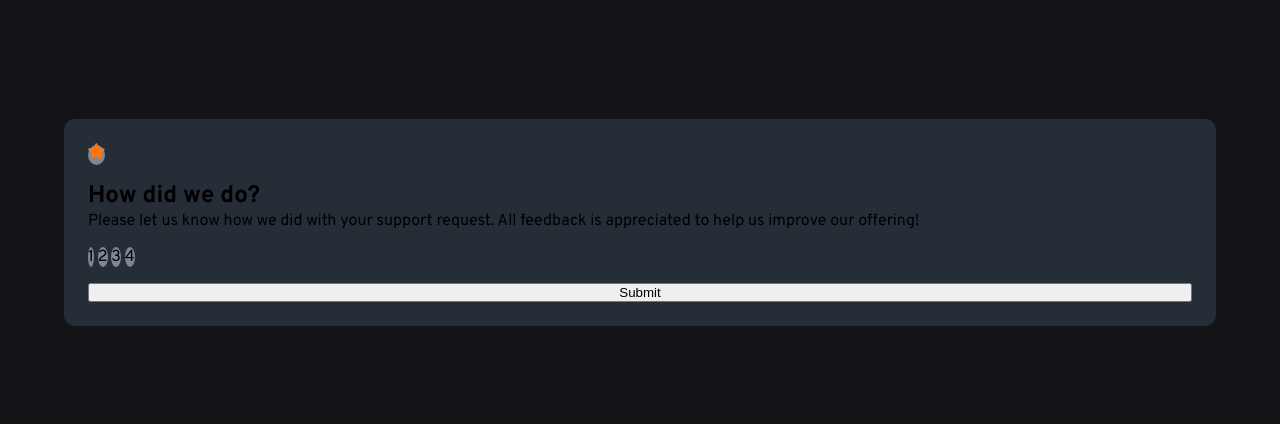
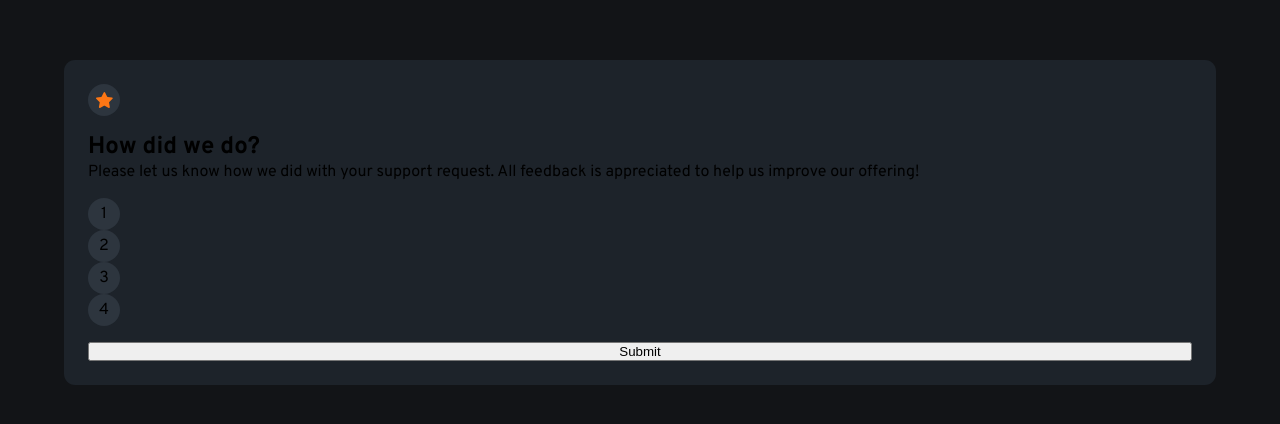
Before and after one commit to kwasi-OT/codetest, a plain HTML site: page index.html in a window 1280 px wide. Shown: the part 178-602 px from the top of the page. Drawn offline with Linux system fonts and the light colour scheme.

Commit message:
altered card bg color

```diff
--- a/index.html
+++ b/index.html
@@ -26,7 +26,7 @@
       --White: hsl(0, 0%, 100%);
       --Light-Grey: hsl(217, 12%, 63%);
       --Medium-Grey: hsl(216, 12%, 54%);
-      --Dark-Blue: hsl(213, 19%, 18%);
+      --Dark-Blue: hsl(214, 19%, 14%);
       --Very-Dark-Blue: hsl(216, 12%, 8%);
     }
 
@@ -60,7 +60,11 @@
       width: 2rem;
       height: 2rem;
       border-radius: 50%;
-      background-color: var(--Medium-Grey);
+      background-color: hsl(212, 16%, 21%);
+      display: flex;
+      flex-direction: column;
+      justify-content: center;
+      align-items: center;
     }
   </style>
 </head>
```
